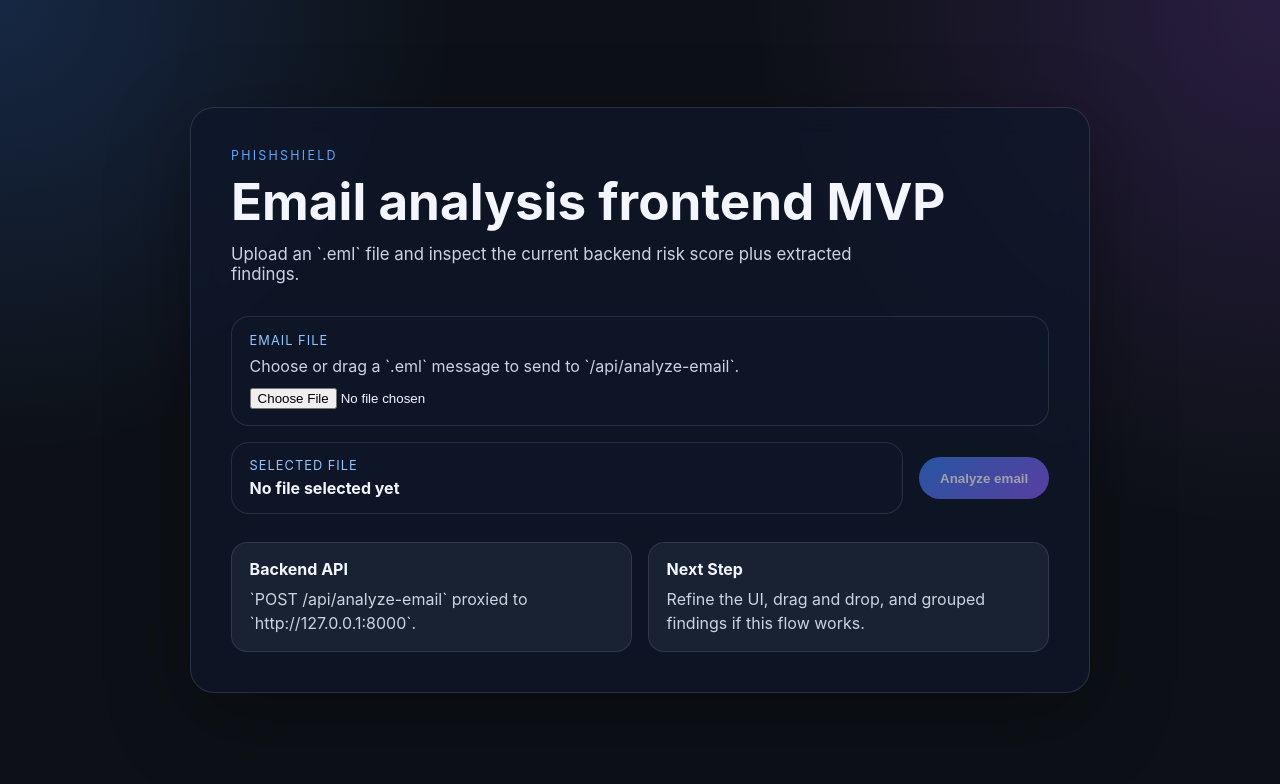
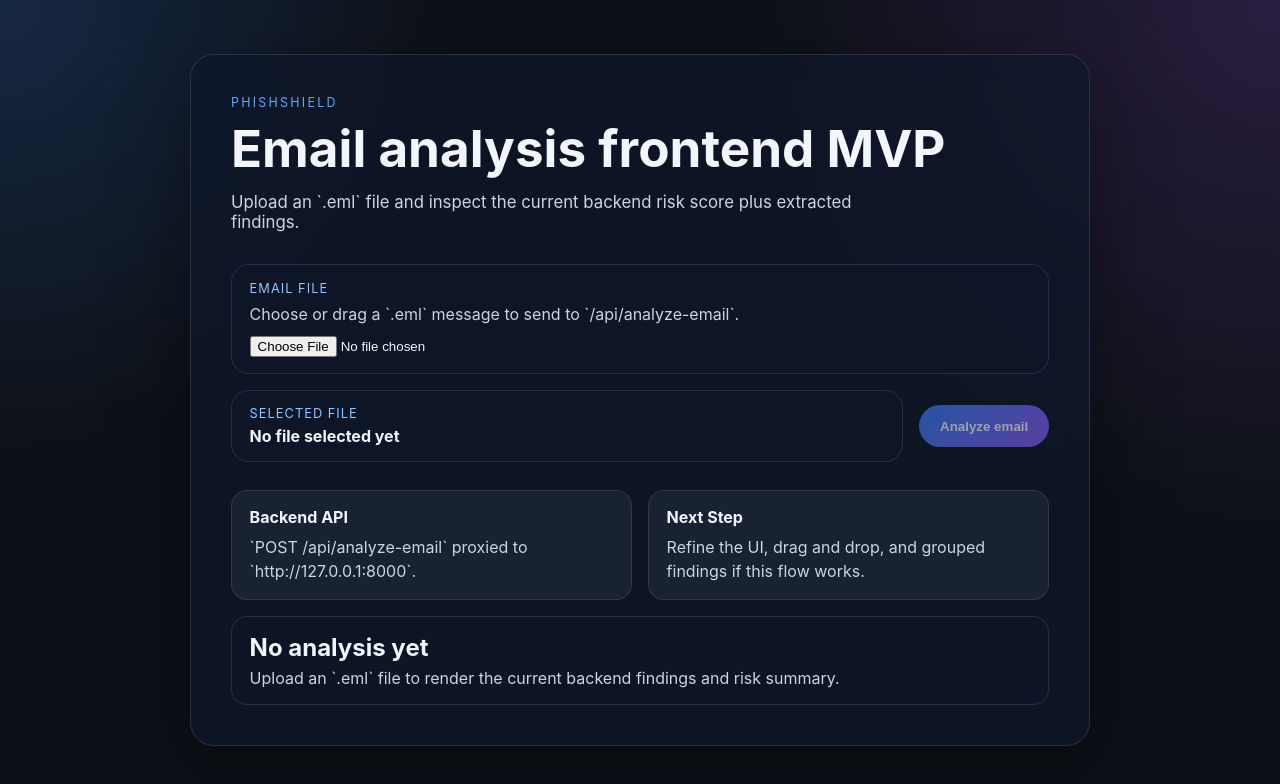
Before and after one commit to josenieto/PhishShield, a React (Vite) app in the folder frontend/: page / in a window 1280 px wide. Shown: the top 784 px of the page. Built offline with nearby package versions, Linux system fonts and the light colour scheme.

Commit message:
feat(frontend): Add empty and success result states.
- Show an empty state before any analysis is submitted.
- Add a success banner when analysis results are available.
- Cover the new UI states with frontend tests.

```diff
--- a/frontend/src/App.tsx
+++ b/frontend/src/App.tsx
@@ -145,8 +145,23 @@ export default function App() {
           </article>
         </div>
 
+        {analysis === null && !errorMessage && (
+          <section className="empty-state-panel">
+            <h2>No analysis yet</h2>
+            <p>
+              Upload an `.eml` file to render the current backend findings and risk
+              summary.
+            </p>
+          </section>
+        )}
+
         {analysis && (
           <section className="analysis-panel">
+            <div className="success-banner">
+              <strong>Analysis completed</strong>
+              <span>Results are shown below using the current backend response model.</span>
+            </div>
+
             <div className="analysis-summary-grid">
               <article className="summary-card summary-card-accent">
                 <span className="summary-label">Risk level</span>
--- a/frontend/src/styles.css
+++ b/frontend/src/styles.css
@@ -167,6 +167,36 @@ button:disabled {
   color: #fecaca;
 }
 
+.empty-state-panel,
+.success-banner {
+  display: grid;
+  gap: 0.35rem;
+  margin-top: 1rem;
+  padding: 1rem 1.1rem;
+  border-radius: 16px;
+  border: 1px solid rgba(148, 163, 184, 0.18);
+}
+
+.empty-state-panel {
+  background: rgba(15, 23, 42, 0.64);
+}
+
+.empty-state-panel h2,
+.success-banner strong {
+  margin: 0;
+}
+
+.empty-state-panel p,
+.success-banner span {
+  margin: 0;
+  color: #cbd5e1;
+}
+
+.success-banner {
+  background: rgba(12, 74, 110, 0.42);
+  border-color: rgba(96, 165, 250, 0.4);
+}
+
 .analysis-panel {
   display: grid;
   gap: 1rem;
```
Also changed, not shown: 1 other file (tests, documents, lock files or other folders).
